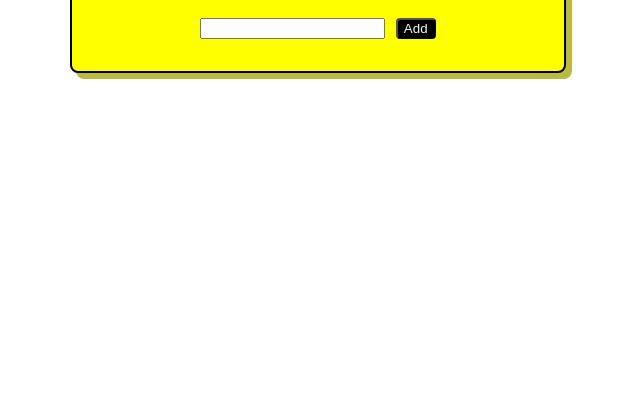
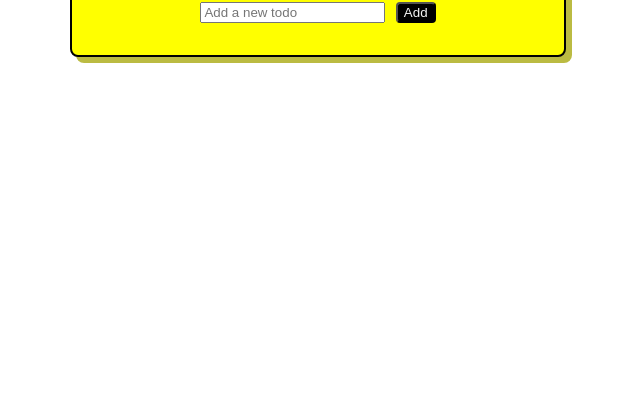
Before and after one commit to Himanshu151281/Todo-in-DOM, a plain HTML site: page index.html in a window 1280 px wide. Shown: the part 412-816 px from the top of the page, without its empty margins (322-962 px from the left). Drawn offline with Linux system fonts and the light colour scheme.

Commit message:
placeholder added

```diff
--- a/index.html
+++ b/index.html
@@ -1,3 +1,4 @@
+<!-- Himanshu Kumar -->
 <!DOCTYPE html>
 <html lang="en">
   <head>
@@ -14,7 +15,7 @@
         </div>
         <div class="form">
           <form action="">
-            <input type="text" name="task" id="" />
+            <input type="text" name="task" id="" placeholder="Add a new todo" />
             <button class="addBtn">Add</button>
           </form>
         </div>
--- a/style.css
+++ b/style.css
@@ -3,7 +3,7 @@
     justify-content: center;
     align-items: center;
     /* width: 100vw; */
-    height: 100vh;
+    height: 96vh;
 }
 
 .content{
```
